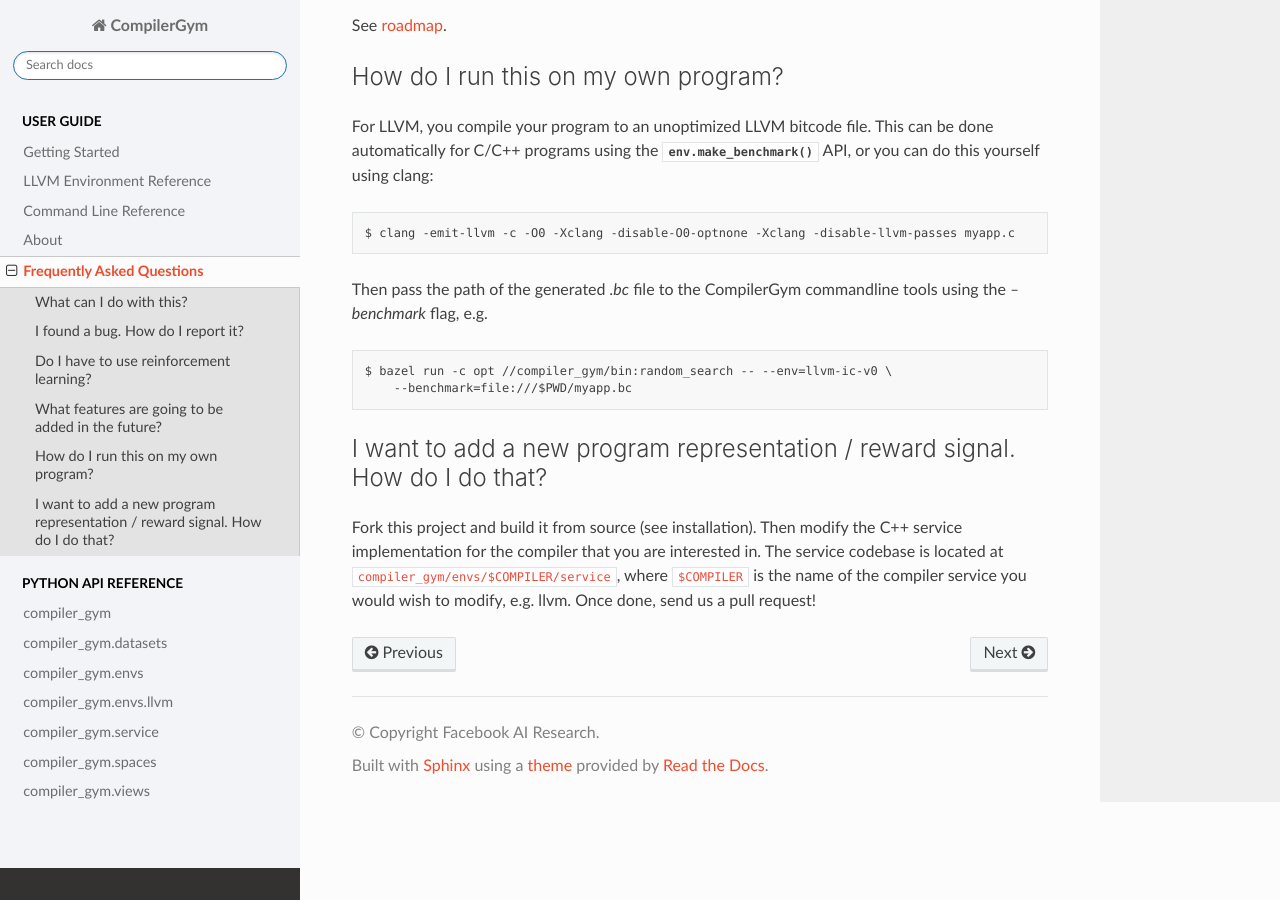
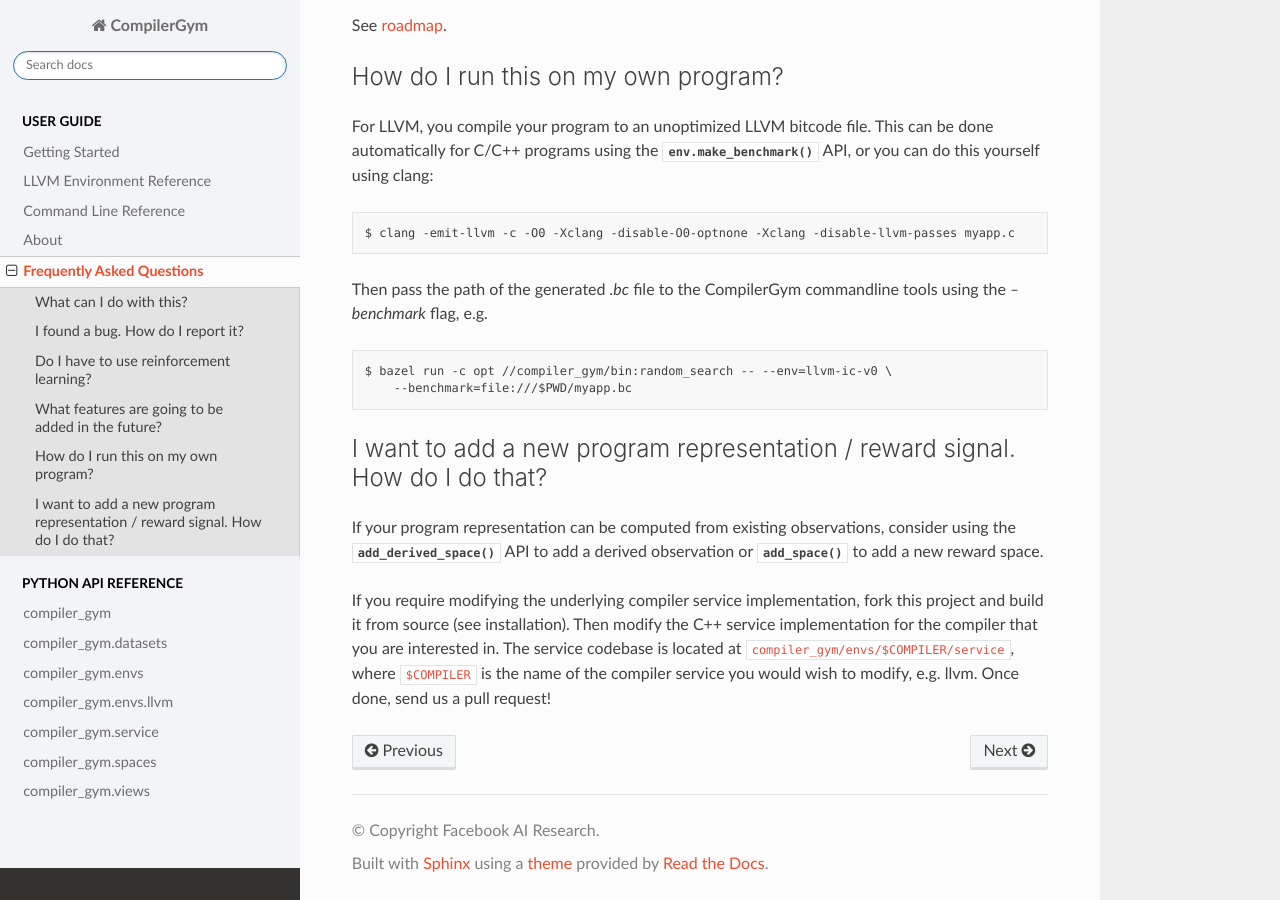
Before and after one commit to facebookresearch/CompilerGym, a Sphinx documentation site: the page built from docs/source/faq.rst, in a window 1280 px wide and 900 px high, scrolled down 1010 px. Built offline with Sphinx 7.4.7 and the Read the Docs theme 2.0.0, drawn with Linux system fonts in a browser that asks for light colours; pages that are not in the unit, such as notebooks, are missing from menus.

Commit message:
[docs] Update FAQ answer for adding observation spaces.

```diff
--- a/docs/source/faq.rst
+++ b/docs/source/faq.rst
@@ -72,9 +72,15 @@ commandline tools using the `--benchmark` flag, e.g.
 I want to add a new program representation / reward signal. How do I do that?
 -----------------------------------------------------------------------------
 
-Fork this project and build it from source (see
-:doc:`installation`). Then modify the C++ service implementation for
-the compiler that you are interested in. The service codebase is
-located at :code:`compiler_gym/envs/$COMPILER/service`, where
-:code:`$COMPILER` is the name of the compiler service you would wish
-to modify, e.g. llvm. Once done, send us a pull request!
+If your program representation can be computed from existing observations,
+consider using the :meth:`add_derived_space()
+<compiler_gym.views.ObservationSpace.add_derived_space>` API to add a derived
+observation or :meth:`add_space() <compiler_gym.views.RewardView.add_space>` to
+add a new reward space.
+
+If you require modifying the underlying compiler service implementation, fork
+this project and build it from source (see :doc:`installation`). Then modify the
+C++ service implementation for the compiler that you are interested in. The
+service codebase is located at :code:`compiler_gym/envs/$COMPILER/service`,
+where :code:`$COMPILER` is the name of the compiler service you would wish to
+modify, e.g. llvm. Once done, send us a pull request!
```
